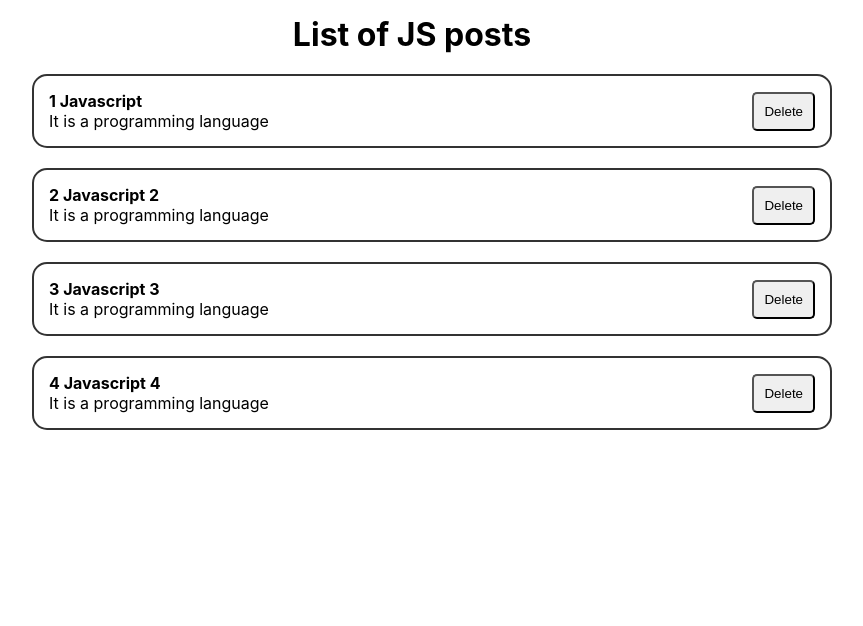
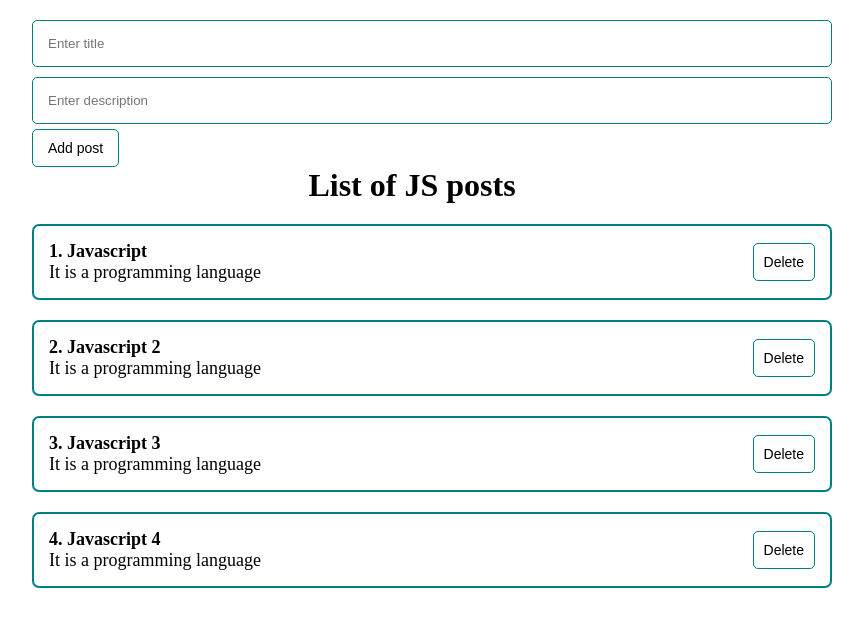
Before and after one commit to Alex-Rubanov/blog-project, a React (Create React App) app: page / in a window 1280 px wide. Shown: the top 626 px of the page, without its empty margins (228-1091 px from the left). Built offline with nearby package versions, Linux system fonts and the light colour scheme.

Commit message:
added possibility a adding posts

```diff
--- a/src/App.js
+++ b/src/App.js
@@ -1,6 +1,8 @@
 import { useState } from 'react';
 import PostList from './components/PostList';
-import './styles/postItem.css'
+import MyButton from './components/UI/button/MyButton';
+import MyInput from './components/UI/input/MyInput';
+import './styles/index.css'
 
 function App() {
   const [posts, setPosts] = useState([
@@ -10,8 +12,32 @@ function App() {
     {id: 4, title: 'Javascript 4', body: 'It is a programming language'}
   ]);
 
+  const [post, setPost] = useState({title: '', body: ''});
+
+  const addNewPost = (e) => {
+    e.preventDefault();
+
+    setPosts([...posts, {...post, id: Date.now()}]);
+    setPost({title: '', body: ''});
+  }
+
   return (
     <div className="App">
+      <form>
+        <MyInput
+          value={post.title}
+          onChange={(e) => setPost({...post, title: e.target.value})}
+          type="text"
+          placeholder='Enter title'
+        />
+        <MyInput
+          value={post.body}
+          onChange={(e) => setPost({...post, body: e.target.value})}
+          type="text"
+          placeholder="Enter description"
+        />
+        <MyButton onClick={addNewPost}>Add post</MyButton>
+      </form>
       <PostList posts={posts} title="List of JS posts"/>
     </div>
   );
--- a/src/components/PostItem.js
+++ b/src/components/PostItem.js
@@ -1,18 +1,17 @@
-// import '../styles/postItem.css'
-
+import MyButton from "./UI/button/MyButton";
 
 function PostItem(props) {
-    const { id, title, body } = props.post;
+
     return (
         <div className="post">
             <div className="post__content">
-                <strong>{id} {title}</strong>
+                <strong>{props.number}. {props.post.title}</strong>
                 <div>
-                    {body}
+                    {props.post.body}
                 </div>
             </div>
             <div className="post__btns">
-                <button>Delete</button>
+                <MyButton>Delete</MyButton>
             </div>
         </div>
     )
--- a/src/components/PostList.js
+++ b/src/components/PostList.js
@@ -6,8 +6,8 @@ function PostList({ posts, title }) {
             <h1 style={{textAlign: 'center'}}>
                 {title}
             </h1>
-            {posts.map(post =>
-                <PostItem post={post} key={post.title} />
+            {posts.map((post, index) =>
+                <PostItem post={post} key={post.id} number={index + 1} />
             )}
         </>
     )
--- /dev/null
+++ b/src/components/UI/button/MyButton.js
@@ -0,0 +1,14 @@
+import classes from './myButton.module.css';
+
+const MyButton = ({ children, ...props }) => {
+    return (
+            <button
+                className={classes.myBtn}
+                {...props}
+            >
+                {children}
+            </button>
+    )
+}
+
+export default MyButton;
--- /dev/null
+++ b/src/components/UI/button/myButton.module.css
@@ -0,0 +1,16 @@
+.myBtn {
+    font-size: 14px;
+    padding: 10px 15px;
+    margin-left: 20px;
+    border-radius: 5px;
+    cursor: pointer;
+    border: 1px solid teal;
+    background-color: transparent;
+    transition: 0.3s ease;
+}
+
+.myBtn:hover {
+    background-color: teal;
+    color: #fff;
+    border-color: #fff;
+}
--- /dev/null
+++ b/src/components/UI/input/MyInput.js
@@ -0,0 +1,12 @@
+import classes from './myInput.module.css';
+
+const MyInput = ({ ...props }) => {
+    return (
+        <input
+            className={classes.myInput}
+            {...props}
+        />
+    )
+}
+
+export default MyInput;
--- /dev/null
+++ b/src/components/UI/input/myInput.module.css
@@ -0,0 +1,12 @@
+.myInput {
+    width: 100%;
+    padding: 15px;
+    margin: 5px 20px;
+    border: 1px solid teal;
+    border-radius: 5px;
+    outline: none;
+}
+
+.myInput:active, .myInput:focus {
+    border: 3px solid teal;
+}
--- a/src/index.css
+++ /dev/null
@@ -1,13 +0,0 @@
-body {
-  margin: 0;
-  font-family: -apple-system, BlinkMacSystemFont, 'Segoe UI', 'Roboto', 'Oxygen',
-    'Ubuntu', 'Cantarell', 'Fira Sans', 'Droid Sans', 'Helvetica Neue',
-    sans-serif;
-  -webkit-font-smoothing: antialiased;
-  -moz-osx-font-smoothing: grayscale;
-}
-
-code {
-  font-family: source-code-pro, Menlo, Monaco, Consolas, 'Courier New',
-    monospace;
-}
--- a/src/index.js
+++ b/src/index.js
@@ -1,6 +1,5 @@
 import React from 'react';
 import ReactDOM from 'react-dom/client';
-import './index.css';
 import App from './App';
 
 const root = ReactDOM.createRoot(document.getElementById('root'));
--- a/src/styles/postItem.css
+++ b/src/styles/index.css
@@ -22,8 +22,9 @@
     justify-content: space-between;
     align-items: center;
     margin-top: 20px;
-    border: 2px solid #333;
-    border-radius: 15px;
+    border: 2px solid teal;
+    font-size: 18px;
+    border-radius: 7px;
     margin-left: 20px;
     padding: 15px;
 }
```
Also changed, not shown: 1 other file (tests, documents, lock files or other folders).
